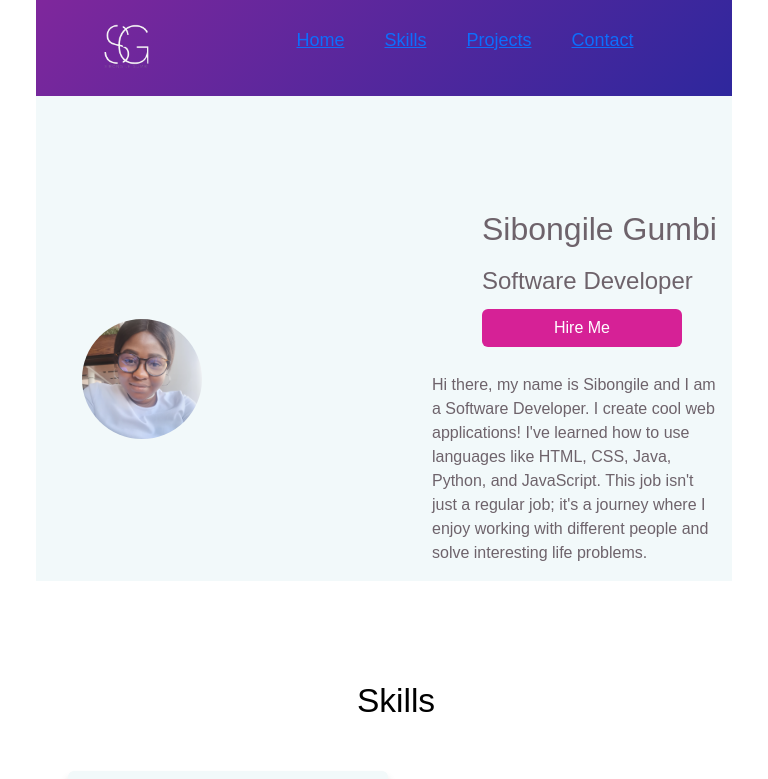
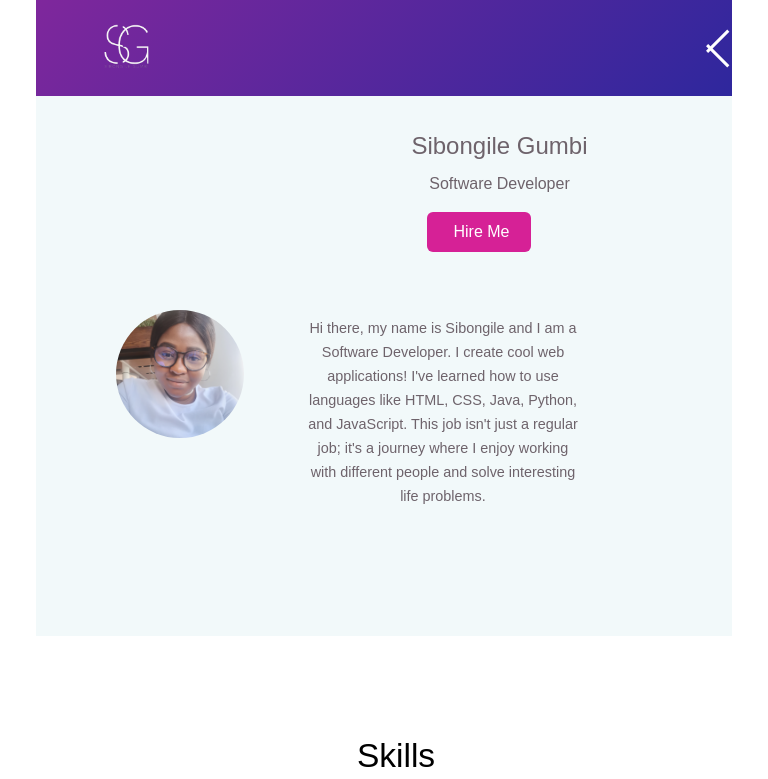
Before and after one commit to Joyce-G47/React_Portfolio, a React (Vite) app: page / in a window 768 px wide. Shown: the top 779 px of the page. Built offline with nearby package versions, Linux system fonts and the light colour scheme.

Commit message:
contactform

```diff
--- a/package.json
+++ b/package.json
@@ -15,6 +15,8 @@
     "@fortawesome/free-solid-svg-icons": "^6.5.1",
     "@fortawesome/react-fontawesome": "^0.2.0",
     "bootstrap": "^5.3.2",
+    "emailjs": "^4.0.3",
+    "emailjs-com": "^3.2.0",
     "firebase": "^10.8.0",
     "react": "^18.2.0",
     "react-bootstrap": "^2.10.1",
--- a/src/App.jsx
+++ b/src/App.jsx
@@ -5,6 +5,8 @@ import Skills from './Components/Slider/Skills'
 import Projects from './Components/Projects/Projects'
 import ContactForm from './Components/ContactForm/ContactForm'
 import Footer from './Components/Footer/Footer'
+import 'react-toastify/dist/ReactToastify.css';
+
 
 const App = () => {
   return (
--- a/src/Components/ContactForm/ContactForm.jsx
+++ b/src/Components/ContactForm/ContactForm.jsx
@@ -1,9 +1,12 @@
-import './ContactForm.scss'
-import React from 'react'
-import { useState } from 'react';
+import './ContactForm.scss';
+import React, { useState } from 'react';
+/*import { ToastContainer, Toast } from 'react-toastify';
+import 'react-toastify/dist/ReactToastify.css';
+import firebaseDb from '../../Components/Firebase';
+/*import emailjs from 'emailjs-com';
+import { toast } from "your-toast-library"; // Replace 'your-toast-library' with the actual library you are using for toasts*/
 
-function ContactForm () {
-
+function ContactForm() {
     const [formData, setFormData] = useState({
         name: '',
         email: '',
@@ -23,43 +26,42 @@ function ContactForm () {
       const validateForm = () => {
         const newErrors = {};
 
-          // Check if name is empty
+
         if (!formData.name.trim()) {
           newErrors.name = 'Name is required';
         }
 
-          // Check if email is empty and is a valid email address
+
         if (!formData.email.trim()) {
           newErrors.email = 'Email is required';
         } else if (!/^[^\s@]+@[^\s@]+\.[^\s@]+$/.test(formData.email)) {
           newErrors.email = 'Invalid email address';
         }
 
-          // Check if subject is empty
+
         if (!formData.subject.trim()) {
           newErrors.subject = 'Subject is required';
         }
 
-          // Check if message is empty
+
         if (!formData.message.trim()) {
           newErrors.message = 'Message is required';
         }
 
         setErrors(newErrors);
 
-          // Return true if there are no errors
         return Object.keys(newErrors).length === 0;
       };
 
       const handleSubmit = (e) => {
         e.preventDefault();
 
-          // Validate the form
+
         if (validateForm()) {
-            // Form is valid, you can proceed with your submit logic
+
           console.log('Form submitted:', formData);
         } else {
-            // Form is not valid, do something (e.g., show error messages)
+
           console.log('Form validation failed');
         }
       };
@@ -86,18 +88,19 @@ function ContactForm () {
                                         </p>
                                     </div>
                                 </div>
-                                <div className="dbox w-100 d-flex align-items-start">
+                                <div className="dbox w-100 d-flex align-items-center">
                                     <div className="icon d-flex align-items-center justify-content-center">
                                         <span className='fa fa-paper-plane'></span>
                                     </div>
                                     <div className="text pl-3">
                                         <p>
                                             <span>Email:</span>
-                                            <a href="sibongile.gumbi@younglings.africa">sibongile.gumbi@younglings.africa</a>
+                                            <a href="mailto:sibongile.gumbi@younglings.africa">sibongile.gumbi@younglings.africa</a>
+
                                         </p>
                                     </div>
                                 </div>
-                                <div className="dbox w-100 d-flex align-items-start">
+                                <div className="dbox w-100 d-flex align-items-center">
                                     <div className="icon d-flex align-items-center justify-content-center">
                                         <span className='fa fa-phone'></span>
                                     </div>
@@ -106,6 +109,11 @@ function ContactForm () {
                                             <span>Phone:</span>+27 73 284 4228
                                         </p>
                                     </div>
+                                </div>
+                                <div className="social-media">
+      <a href="https://github.com/Joyce-G47"><i className='bx bxl-github'></i></a>
+      <a href="https://twitter.com/sbo_gumbi"><i className='bx bxl-twitter'></i></a>
+      <a href="https://www.linkedin.com/in/joyce-gumbi/overlay/about-this-profile/?lipi=urn%3Ali%3Apage%3Ad_flagship3_profile_view_base%3BI9Dnnlx2SPKPmeEw6LxH9g%3D%3D/"><i className='bx bxl-linkedin-square'></i></a>
     </div>
                             </div>
 
@@ -157,6 +165,9 @@ function ContactForm () {
                   name='message'
                   className={`form-control ${errors.message ? 'is-invalid' : ''}`}
                   placeholder='Message'
+                  cols="30"
+                  rows="6"
+
                   onChange={handleInputChange}
                 ></textarea>
                 {errors.message && <div className="invalid-feedback">{errors.message}</div>}
@@ -173,6 +184,7 @@ function ContactForm () {
     </div>
 
 
+
                     </div>
                 </div>
             </div>
--- a/src/Components/Homepage/Home.css
+++ b/src/Components/Homepage/Home.css
@@ -1,100 +1,13 @@
-/*#home{
 
+
+#home {
   display: flex;
+  flex-direction: column;
   justify-content: center;
   align-items: center;
-    margin: left;
-    gap: 5rem;
-   /* height: calc(100vh - 4rem);
-    width: 100%;
-    max-width: 75rem;
-    margin: 0 auto;
-   /* overflow: hidden;
-    /*position: relative;*/
-
-
-    /*width: 100%;
-    display: flex;
-    align-items: center;
-    justify-content: space-between;
-    background: #534666;
-    padding: 15px 7%;}
-
-
-/*.homecontainer {
-    width: 100px; /
-    height: 100px;
-    overflow: hidden;
-    border-radius: 50%;
-    border: 2px solid #fff;
-    display: flex;
-    align-items: center;
-  }
-
-  .imag {
-    width: 20%;
-    height: 20%;
-    object-fit: cover;
-    border-radius: 50%;
-    margin-top: 150px;
-    margin-left: 150px;
-  }
-
-.img{
-    position: absolute;
-    z-index: -1;
-    top: -4rem;
-    right: 50;
-    object-fit: cover;
-    height: 50vh;
-    border: none;
-    border-radius:1rem ;
-
-
-}
-.homeContent{
-    height: 60vh;
-    width: 30vw;
-    padding-right: 3rem;
-    font-size: 1rem;
-    font-weight:500 ;
-    display: flex;
-    flex-direction: column;
-    justify-content:flex-end;
-    color: aliceblue;
-    position: relative;
-    flex: 0 0 auto;
-    margin-right: 20px;
-
-
-
-}
-.nameTitle{
-    font-size: 2rem;
-    font-weight:200 ;
-    font-family: Arial, Helvetica, sans-serif;
-    color: blue;
-
-
-}
-.btn{
-    margin: 1rem 0;
-    padding: 0.75rem 2rem;
-    border: none;
-    border-radius: 1rem;
-    height: 5vh;
-    width: 25vh;
-
-}*/
-
-#home{
-    display: flex;
-    justify-content: center;
-    align-items: center;
-    margin: left;
-    gap: 5rem;
+  gap: 2rem;
   background: #f2f9fa;
-
+  padding: 2rem;
 }
 
 .homecontainer {
@@ -105,77 +18,161 @@
   border: 2px solid #fff;
   display: flex;
   align-items: center;
-    margin-right: 200px;
-    margin-top: 20px;
+}
+
+.imag {
+  width: 100%;
+  height: 100%;
+  object-fit: cover;
+  border-radius: 50%;
+  margin-top: 5rem;
+  margin-left: 1rem;
+}
+
+.homeContent {
+  width: 100%;
+  padding: 10rem;
+  font-size: 1rem;
+  font-weight: 500;
+  display: flex;
+  flex-direction: column;
+  justify-content: center;
+  color: #6e636b;
+  position: relative;
+  text-align: center;
+  margin-top: 1rem;
+  margin-left:8rem ;
+}
+
+.nameTitle {
+  font-size: 2rem;
+  font-weight: 200;
+  font-family: Arial, Helvetica, sans-serif;
+  margin-top: 1rem;
+  padding-left: 1rem;
 
 }
 
-  .imag {
-    width: 60%;
-    height: 60%;
-    object-fit: cover;
-    border-radius: 50%;
-    margin-top: 80px;
-    margin-left: 200px;
-    float: right;
+.position {
+  font-size: 1.5rem;
+  font-weight: 200;
+  font-family: Arial, Helvetica, sans-serif;
+  margin-top: 0.5rem;
+  padding-left: 1rem;
 }
 
-  .homeContent{
-    height: 60vh;
-    width: 50vw;
-    padding-right: 3rem;
-    font-size: 1rem;
-    font-weight:500 ;
-    display: flex;
-    flex-direction: column;
-    justify-content:flex-end;
-    color: #6e636b;
-    position: relative;
-    flex: 0 0 auto;
-    margin-left: 100px;
-    margin-top: 5px;
-  }
-
-  .nameTitle{
-    font-size: 2rem;
-    font-weight:200 ;
-    font-family: Arial, Helvetica, sans-serif;
-    margin-top: 300px;
-    margin-left: 100px;
-
-  }
-  .position{
-    font-size: 1.5rem;
-    font-weight:200 ;
-    font-family: Arial, Helvetica, sans-serif;
-    margin-top: 10px;
-    margin-left: 100px;
-    align-content: center;
-  }
-  .btn{
-    margin: 1rem 0;
-    padding: 0.75rem 2rem;
-    border: none;
-    border-radius: 1rem;
-    height: 5vh;
-    width: 25vh;
-    margin-top: 10px;
-    margin-left: 100px;
-    align-content: center;
+.btn {
+  margin-right: rem;
+  margin-top: 1rem;
+  height: auto;
+  width: 10rem;
+  padding-left: 5rem;
 
 
 }
 
-.homeInfo{
-    font-size: 2rem;
-    font-weight:200 ;
+.paraInfo {
+  margin-top: 3rem;
+  text-align: center;
+  max-width: 50rem;
+  font-size: 1.2rem
+
+}
+
+
+@media (min-width: 768px) {
+  #home {
+    flex-direction: row;
+    text-align: left;
+  }
+
+  .homecontainer {
+    margin-right: 2rem;
+    margin-top: 0;
+  }
+
+  .imag {
+    margin-left: 2rem;
+    width: 100%;
+    height: 100%;
+    object-fit: cover;
+    border-radius: 50%;
+    margin-top: 5rem;
+    margin-left: 1rem;
+  }
+
+  .homeContent {
+    text-align: center;
+    margin-left: 0;
+    margin-top: 0;
+
+  }
+
+  .nameTitle,
+  .position,
+  .btn,
+  .homeInfo,
+  .paraInfo {
+    margin-left: 0;
+  }
+
+
+}
+
+/*Style by me *
+
+/* Media Query for screens smaller than 768px */
+@media (max-width: 768px) {
+  .homeContent {
+    padding: 5rem; /* Adjust the padding for smaller screens */
+    margin-left: 0; /* Reset the left margin */
+  }
+  .btn {
+    margin: 1rem 0 1rem auto;
+    border: none;
+    border-radius: rem;
+    height: 5vh;
+    width: 13vh;
+    padding-right: 5rem;
+    margin-right: 1.5rem;
+  }
+
+  .imag {
+    width: 70%;
+    height: 10%;
+    object-fit: cover;
+    border-radius: 50%;
+    margin-top: 1rem;
+    margin-left: 3rem;
+  }
+
+  .nameTitle {
+    font-size: 1.5rem;
+    font-weight: 200;
     font-family: Arial, Helvetica, sans-serif;
-    margin-top: 300px;
-    margin-left: 100px;
+    margin-top: -80px;
+    padding-left: 1rem;
   }
-.paraInfo{
-    margin-top: 10px;
-    margin-left: 50px;
-    align-items: center;
+
+  .position {
+    font-size: 1rem;
+    font-weight: 200;
+    font-family: Arial, Helvetica, sans-serif;
+    margin-top: 0.5rem;
+    padding-left: 1rem;
+  }
+
+  .paraInfo {
+    margin-top: 3rem;
+    text-align:center;
     max-width: 50rem;
+    font-size: 0.9rem;
+    line-height: 1.5rem;
+    width: 17rem;
+    margin-left: -3.5rem;
+
+
+
   }
+
+}
--- a/src/Components/Homepage/Home.jsx
+++ b/src/Components/Homepage/Home.jsx
@@ -1,6 +1,9 @@
 import React from 'react'
 import './Home.css'
 import imag from "../../assets/Image1.png"
+import Sibongile from '../../assets/Sibongile Gumbi (1).pdf'
+
+
 
 const Home = () => {
   return (
@@ -13,7 +16,11 @@ const Home = () => {
       <div className='homeContent'>
         <span className='nameTitle'>Sibongile <span className='orangeText'>Gumbi</span></span>
         <span className='position'>Software Developer</span>
-        <button className='btn' style={{ backgroundColor: '#d62196', color: 'white' }} >Hire Me</button>
+        <div className='btn-container'>
+  <a href={Sibongile} target='_blank' rel='noopener noreferrer'>
+    <button className='btn' style={{ backgroundColor: '#d62196', color: 'white', paddingLeft: '1rem' }}>Hire Me</button>
+  </a>
+</div>
         <p className='paraInfo'>Hi there, my name is Sibongile and I am a Software Developer.
             I create cool web applications! I've learned how to use languages like HTML, CSS, Java, Python, and JavaScript.
              This job isn't just a regular job;
--- a/src/Components/Navbar/Navbar.css
+++ b/src/Components/Navbar/Navbar.css
@@ -1,5 +1,5 @@
-.navbar{
-    width: 100%;
+
+.navbar {
     display: flex;
     align-items: center;
     justify-content: space-between;
@@ -7,27 +7,77 @@
     padding: 15px 7%;
     position: fixed;
     z-index: 1;
-    position: fixed;
+    width: 100%;
+  }
 
-}
+  .menu {
+    list-style: none;
+    display: flex;
+    gap: 20px;
+    margin-right: 50px;
+  }
 
-.Logo{
-    width: 160px;
-    cursor: pointer;
-    text-align: right;
-    padding-right: 50px;
-}
-
-ul{
-    flex: 1;
-    list-style: none;
-    text-align: center;
-}
-ul li {
+  .menu li {
     display: inline-block;
-    margin: 10px 20px;
     font-size: 18px;
     cursor: pointer;
     color: aliceblue;
+  }
 
-}
+  .menu a {
+    text-decoration: none;
+    color: inherit;
+  }
+
+  .menu-icon {
+    display: none;
+    flex-direction: column;
+    cursor: pointer;
+  }
+
+  .bar {
+    width: 30px;
+    height: 3px;
+    background-color: white;
+    margin: 6px 0;
+    transition: 0.4s;
+  }
+
+  /* Media Query for screens smaller than 768px */
+  @media (max-width: 768px) {
+    .menu {
+      display: none;
+      flex-direction: column;
+      position: absolute;
+      top: 60px;
+      left: 0;
+      width: 100%;
+      background-color: rgba(127, 39, 156, 1);
+      text-align: center;
+    }
+
+    .menu.open {
+      display: flex;
+    }
+
+    .menu li {
+      width: 100%;
+      margin: 0;
+    }
+
+    .menu-icon {
+      display: flex;
+    }
+
+    .bar:nth-child(1) {
+      transform: rotate(-45deg) translate(-5px, 6px);
+    }
+
+    .bar:nth-child(2) {
+      opacity: 0;
+    }
+
+    .bar:nth-child(3) {
+      transform: rotate(45deg) translate(-5px, -6px);
+    }
+  }
--- a/src/Components/Navbar/Navbar.jsx
+++ b/src/Components/Navbar/Navbar.jsx
@@ -1,31 +1,32 @@
-import React from 'react'
-import './Navbar.css'
-import Logo from '../../assets/Logo .png'
-
+import React, { useState } from 'react';
+import './Navbar.css';
+import Logo from '../../assets/Logo .png';
 
 const Navbar = () => {
+  const [menuOpen, setMenuOpen] = useState(false);
+
+  const toggleMenu = () => {
+    setMenuOpen(!menuOpen);
+  };
+
   return (
-
-
-
-
-    <div className='navbar'>
+    <div className={`navbar ${menuOpen ? 'open' : ''}`}>
       <img src={Logo} alt="logo" style={{ width: '80px', height: '80px', marginLeft: '50px' }} />
 
-      <ul>
-        <li style={{color:'white'}}><a href="#Home">Home</a></li>
-        <li><a href="#Skills">Skills</a></li>
-        <li><a href="#Projects">Projects</a></li>
-        <li><a href="#Contact">Contact</a></li>
+      <div className={`menu-icon ${menuOpen ? 'open' : ''}`} onClick={toggleMenu}>
+        <div className="bar"></div>
+        <div className="bar"></div>
+        <div className="bar"></div>
+      </div>
+
+      <ul className={`menu ${menuOpen ? 'open' : ''}`}>
+        <li style={{ color: 'white' }}><a href="#Home" onClick={toggleMenu}>Home</a></li>
+        <li><a href="#Skills" onClick={toggleMenu}>Skills</a></li>
+        <li><a href="#Projects" onClick={toggleMenu}>Projects</a></li>
+        <li><a href="#Contact" onClick={toggleMenu}>Contact</a></li>
       </ul>
+    </div>
+  );
+};
 
-
-
-    </div>
-
-
-  )
-}
-
-
-export default Navbar
+export default Navbar;
--- a/src/Components/Projects/Projects.css
+++ b/src/Components/Projects/Projects.css
@@ -10,13 +10,13 @@
   margin: 0 auto;
 }*/
 
-  /* YourCarousel.css */
+
 .carousel-control-prev-icon,
 .carousel-control-next-icon {
-  background-color: black; /* Change the color to black */
+  background-color: black;
 }*/
 
 .carousel-control-prev,
 .carousel-control-next {
-  color: black; /* Change the color to black */
+  color: black;
 }
```
Also changed, not shown: src/Components/Firebase.jsx (+9 -7 lines), 2 other files (tests, documents, lock files or other folders). Lines whose indentation alone changed are shown as unchanged.
